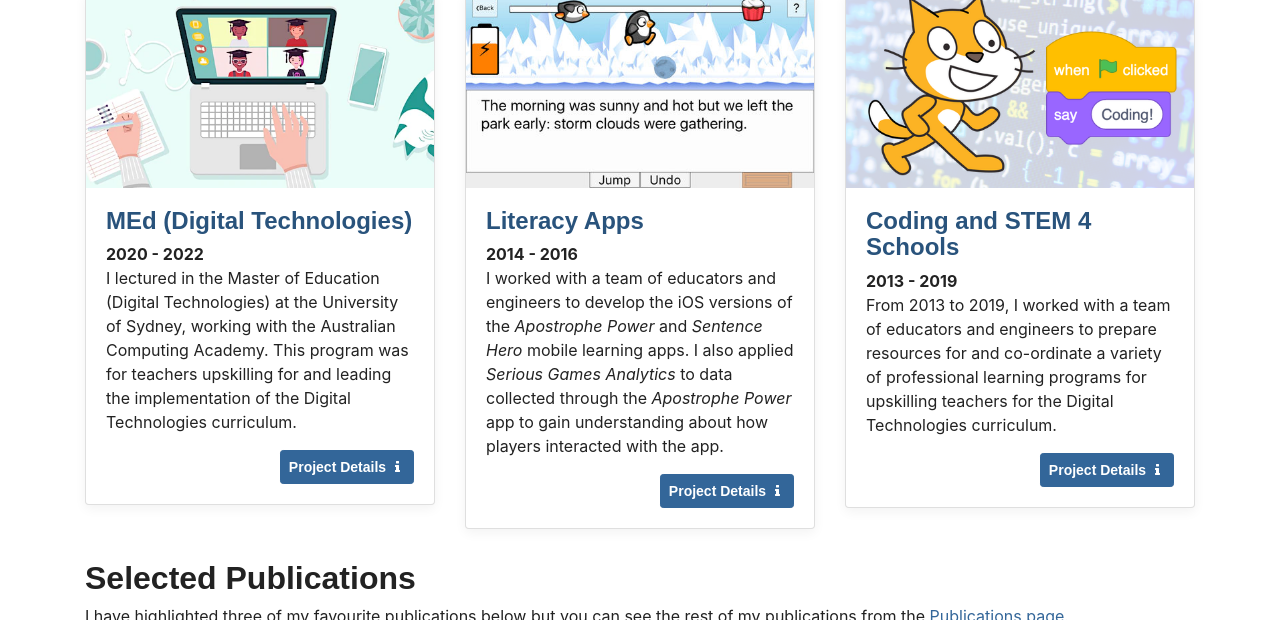
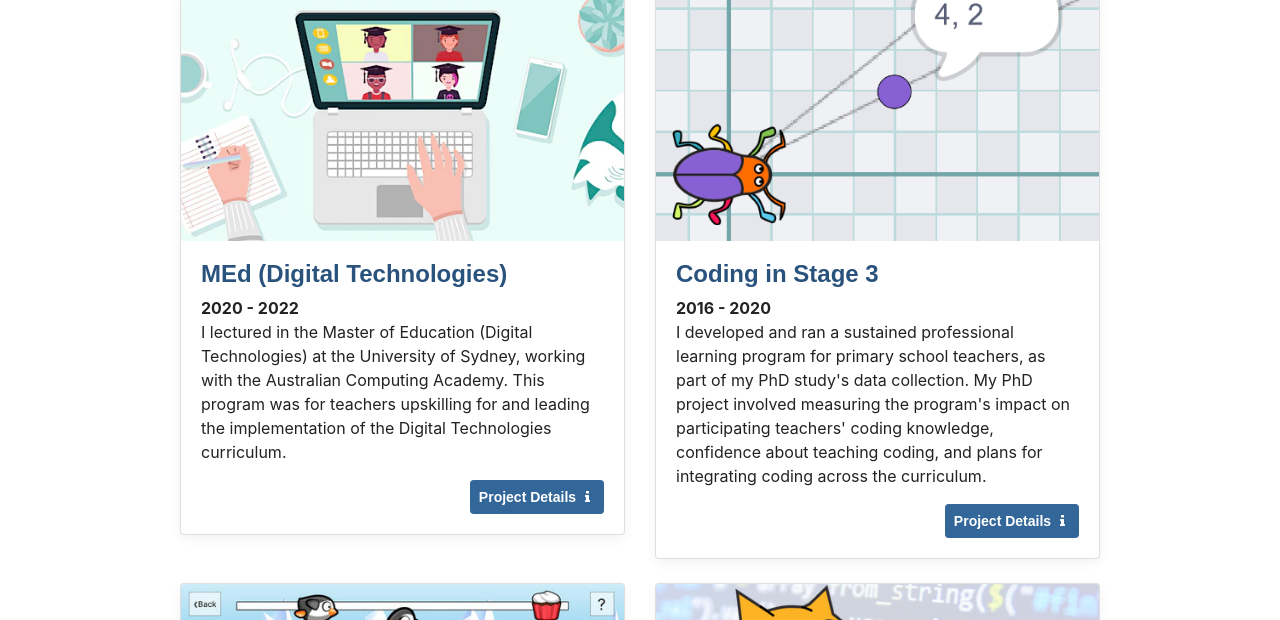
Before and after one commit to hckmd/hckmd.github.io, a Jekyll site: the page built from index.md, in a window 1280 px wide and 900 px high, scrolled down 713 px, cut to the strip 0-620 px from the top of the window. Built offline with Jekyll 4.4.1, drawn with Linux system fonts in a browser that asks for light colours; some web fonts are replaced.

Commit message:
Changes hompage to use 2x2 grid for projects to show all 4 projects - instead of 3

```diff
--- a/index.md
+++ b/index.md
@@ -76,10 +76,9 @@
         Prior to joining Grok Academy, I worked on a variety of projects.
         You can find out more about these projects by clicking the <b>Project Details</b> buttons below.
     </p>
-    <div class="row">
         {% for project in site.data.projects %}
-            {% if forloop.index != 2 %}
-            <div class="col-md-4">
+        {% cycle '<div class="row justify-content-md-center">', '' %}
+            <div class="col-md-5">
                 <div class="card mb-4 box-shadow">
                     <img class="card-img-top" src="{{ site.baseurl | append: '/projects/images/' | append: project.imageFilePath }}">
                     <div class="card-body">
@@ -98,9 +97,8 @@
                     </div>
                 </div>
             </div>
-            {% endif %}
+        {% cycle '', '</div><!-- /.row -->' %}
         {% endfor %}
-    </div>
 </div>
 <div class="showcase">
     <h2>Selected Publications</h2>
```
